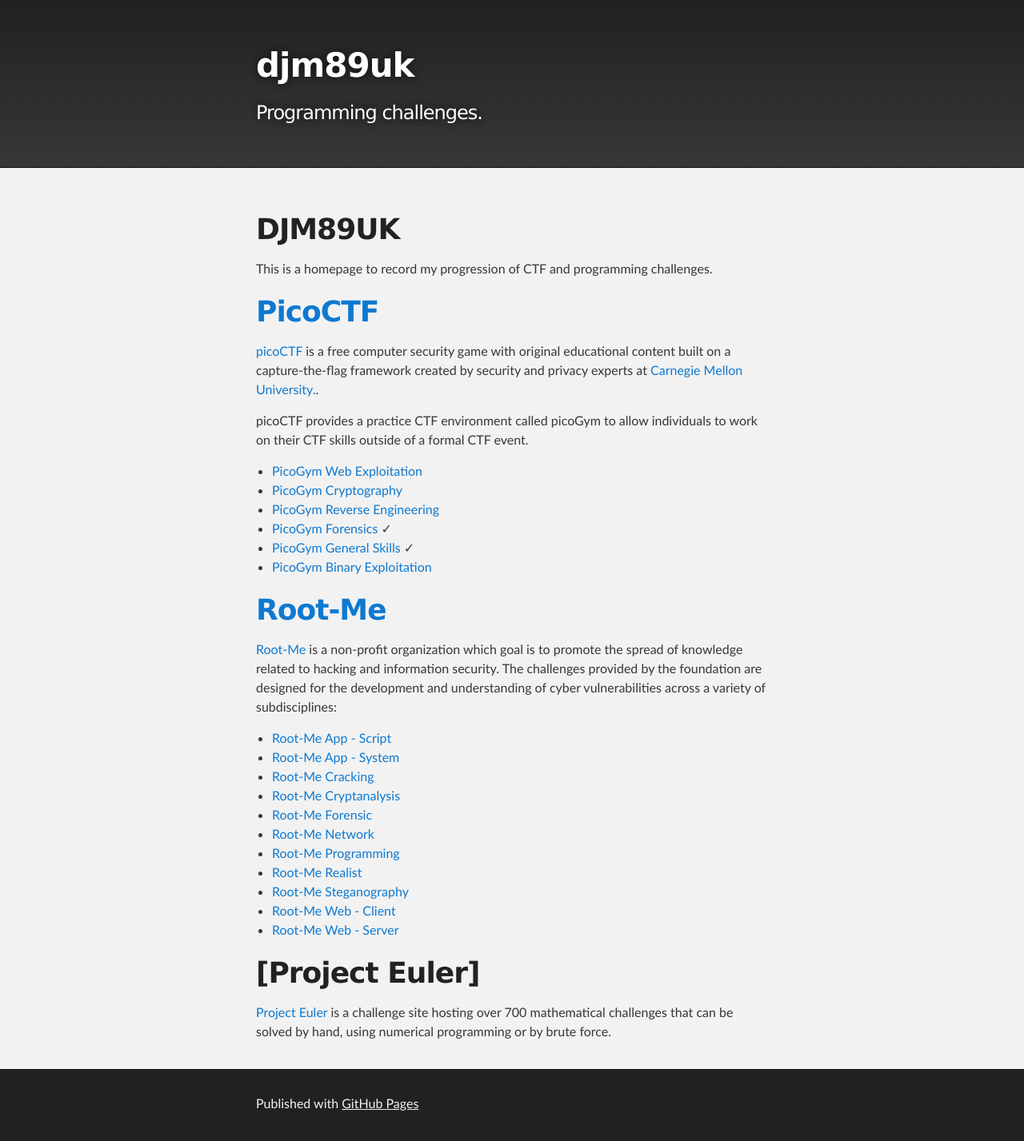
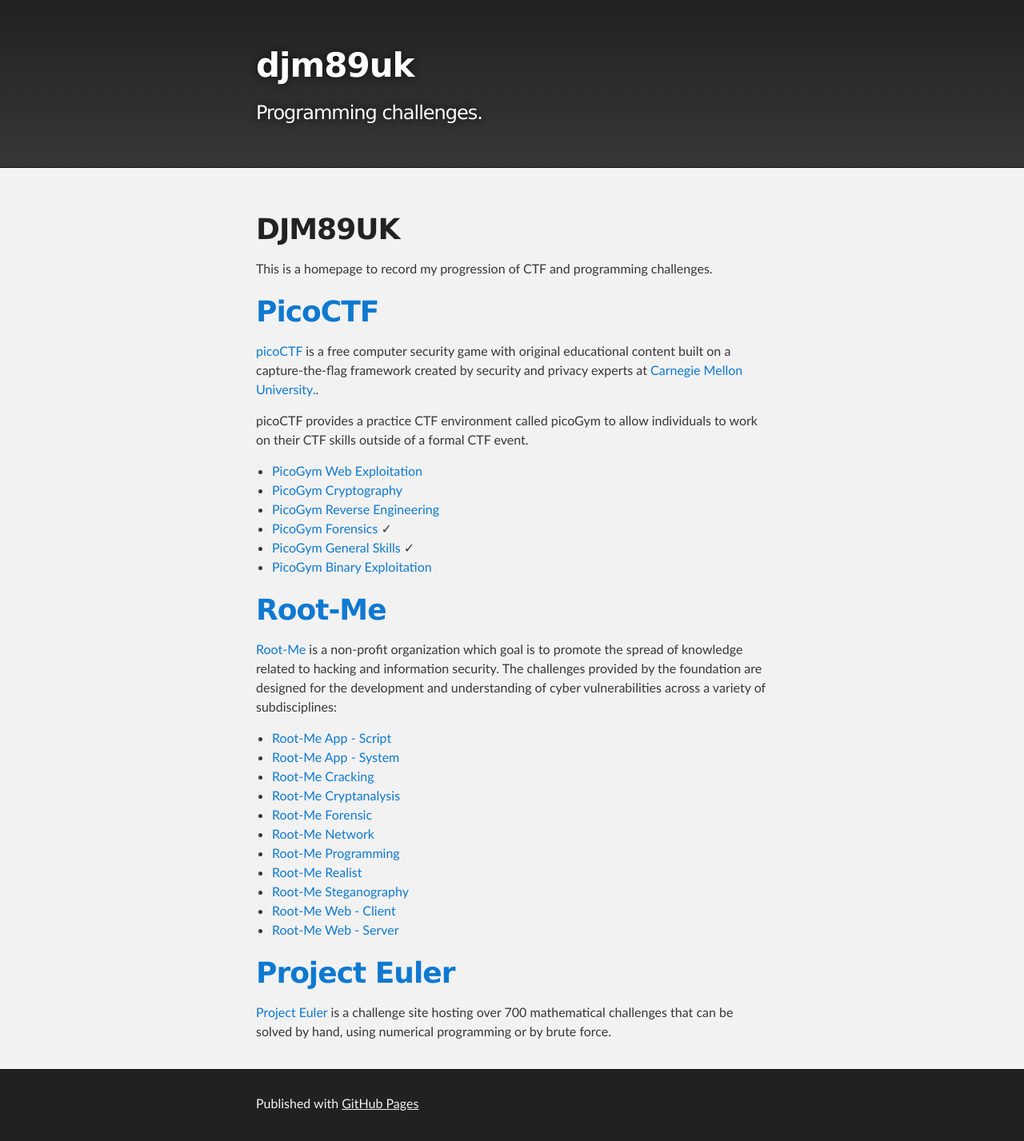
Before and after one commit to djm89uk/djm89uk.github.io, a Jekyll site: the page built from index.md, in a window 1280 px wide. Shown: the whole page at 80% size. Built offline with Jekyll 4.4.1, drawn with Linux system fonts in a browser that asks for light colours; our own code applies the rules of GitHub Pages for plain Markdown files; part of the change alters nothing that is shown.

```diff
--- a/index.md
+++ b/index.md
@@ -31,6 +31,6 @@ picoCTF provides a practice CTF environment called picoGym to allow individuals
 - [Root-Me Web - Client](./rootme_wcli.md)
 - [Root-Me Web - Server](./rootme_wser.md)
 
-# [Project Euler]
+# [Project Euler](./euler_1.md)
 
 [Project Euler](https://projecteuler.net/) is a challenge site hosting over 700 mathematical challenges that can be solved by hand, using numerical programming or by brute force.
```
